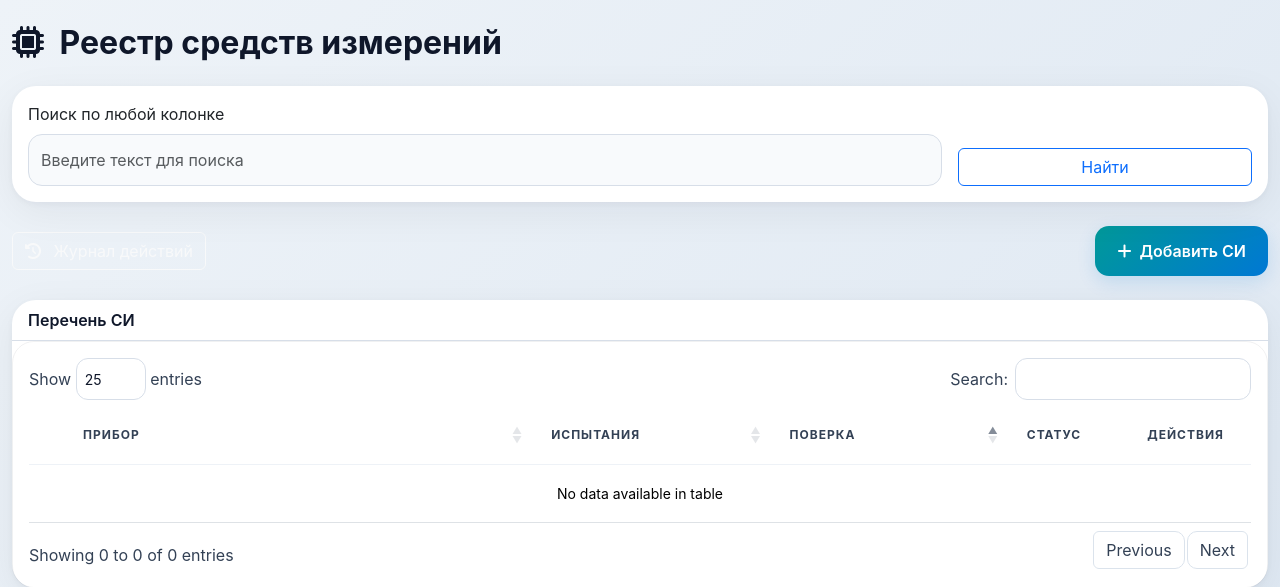
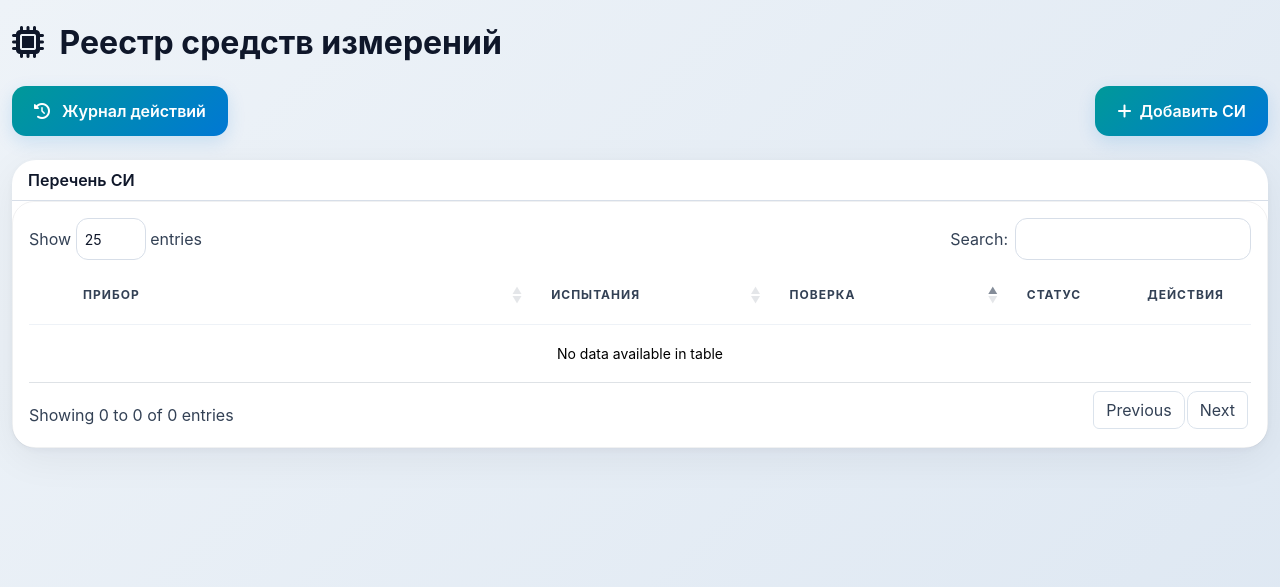
Before and after one commit to alex7r259/si_registry, a Flask app: page / in a window 1280 px wide. Shown: the top 587 px of the page. Run offline with Flask 3, Linux system fonts and the light colour scheme; data that the repository does not hold is empty; some libraries are stand-ins or nearby versions.

Commit message:
Update index.html

```diff
--- a/templates/index.html
+++ b/templates/index.html
@@ -356,25 +356,11 @@
         Реестр средств измерений
     </h1>
 
-    <div class="card glass-card border-0 mb-4">
-        <div class="card-body">
-            <form method="get" class="row g-3 align-items-end">
-                <div class="col-md-9">
-                    <label class="form-label">Поиск по любой колонке</label>
-                    <input type="text" class="form-control" name="search" value="{{ search }}" placeholder="Введите текст для поиска">
-                </div>
-                <div class="col-md-3 d-grid">
-                    <button class="btn btn-outline-primary" type="submit">Найти</button>
-                </div>
-            </form>
-        </div>
-    </div>
-
     <div class="top-toolbar mb-4">
-        <a href="/logs" class="btn btn-outline-light">
+        <button class="btn btn-industrial" onclick="document.location='/logs'">
             <i class="fa-solid fa-clock-rotate-left me-2"></i>
             Журнал действий
-        </a>
+        </button>
         <button class="btn btn-industrial" data-bs-toggle="modal" data-bs-target="#addInstrumentModal">
             <i class="fa-solid fa-plus me-2"></i>Добавить СИ
         </button>
```
